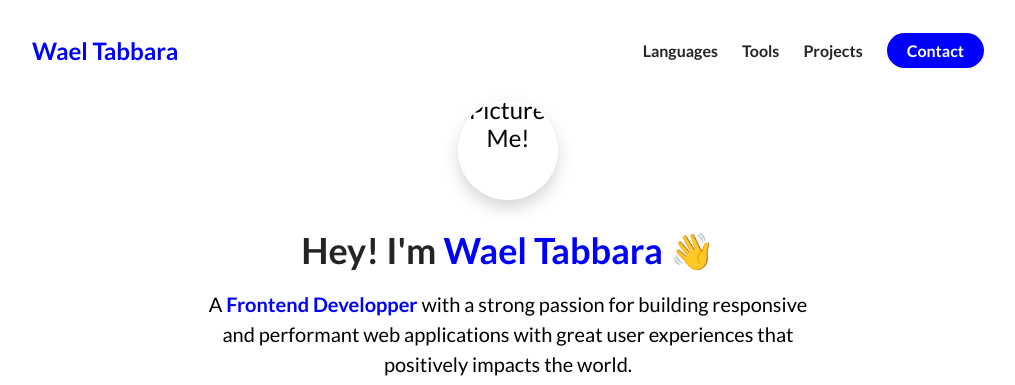
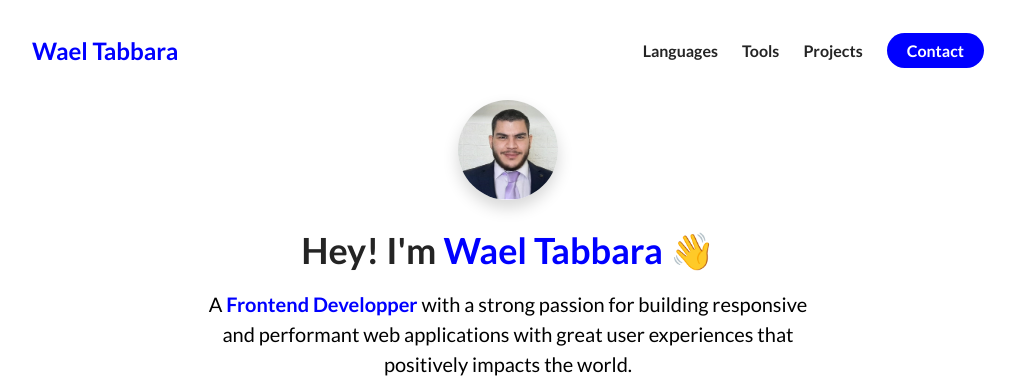
Before and after one commit to tabz0012/Portfolio.github.io, a plain HTML site: page index.html in a window 1280 px wide. Shown: the top 385 px of the page, without its empty margins (132-1147 px from the left). Drawn offline with Linux system fonts and the light colour scheme.

Commit message:
Update index.html

```diff
--- a/index.html
+++ b/index.html
@@ -52,7 +52,7 @@
           <div class="about-me__info--container">
             <figure class="about-me__picture--mask">
               <img
-                src="./assets/me.png,jpeg"
+                src="./assets/me.jpeg"
                 class="about-me__picture"
                 alt="Picture of Me!"
               />
```
